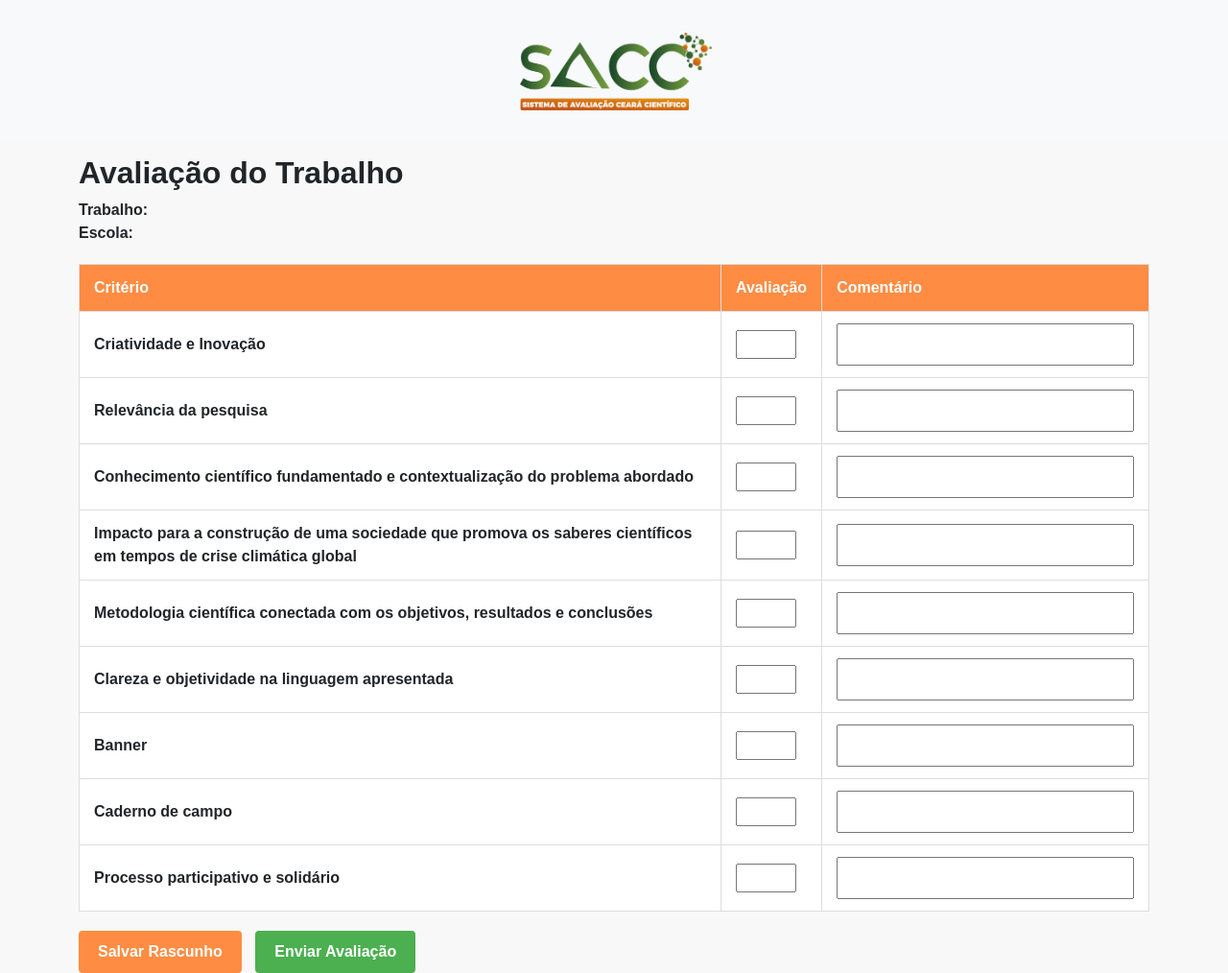
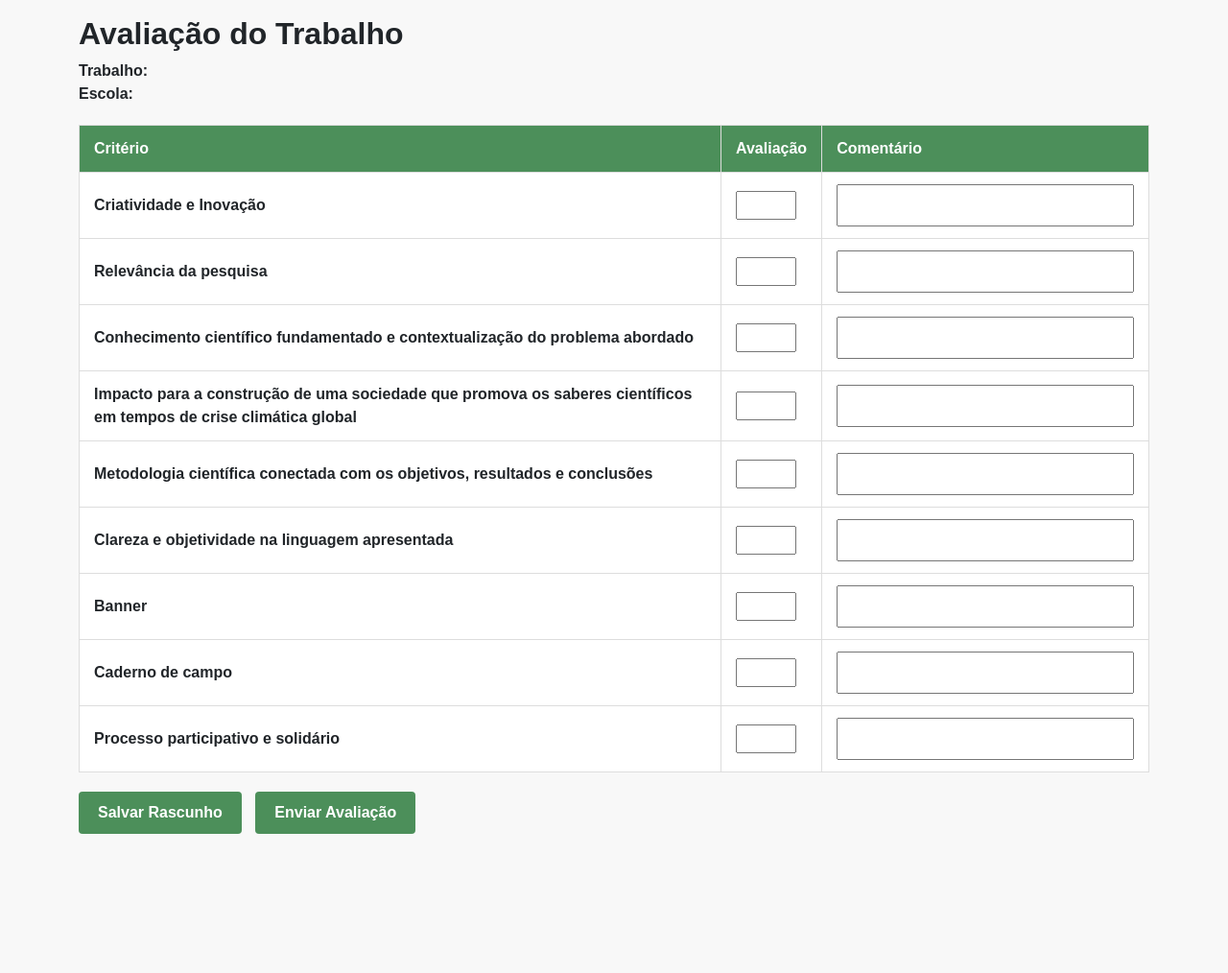
Before and after one commit to JAndrade912/Sistema-Ceara-Cientifico-Crede-07, a PHP site: page /html/jurado-avaliacao.html in a window 1280 px wide. Shown: the whole page at 96% size. After the commit the page ends 869 px from the top, so only its background shows below. Run offline with PHP 8.4, Linux system fonts and the light colour scheme.

Commit message:
mais alerações

```diff
--- a/assets/styles/jurado-avaliacao.css
+++ b/assets/styles/jurado-avaliacao.css
@@ -67,17 +67,17 @@ button {
 }
 
 .draft {
-    background-color: #FF8C42;
+    background-color: #4C8F5A;
     color: white;
 }
 
 .submit {
-    background-color: #4CAF50;
+    background-color: #4C8F5A;
    color: white;
 }
 
 .title {
-    background-color: #FF8C42;
+    background-color: #4C8F5A;
     color: white;
 }
 
@@ -88,18 +88,3 @@ button {
 .crit {
     width: 60%;
 }
-
-
-#img-sacc {
-  width: 200px;
-  text-align: center;
-  align-items: center;
-}
-
-nav {
-  padding: 25px !important;
-  text-align: center;
-  display: flex;
-  justify-content: center !important;
-  flex-direction: row;
-}
--- a/html/jurado-avaliacao.html
+++ b/html/jurado-avaliacao.html
@@ -9,15 +9,6 @@
   <link rel="stylesheet" href="../assets/styles/jurado-avaliacao.css">
 </head>
 <body>
-    <nav class="navbar bg-body-tertiary">
-    <div class="d-flex">
-      <a class="navbar-brand" href="#">
-        <div id="corpo-img">
-          <img src="/assets/img/SACC.png" alt="Logo" id="img-sacc" class="d-inline-block align-text-top">
-        </div>
-      </a>
-    </div>
-  </nav>
 <div class="container mt-3">
   <h2><b>Avaliação do Trabalho</b></h2>
         <p><strong>Trabalho:</strong><br>
```
